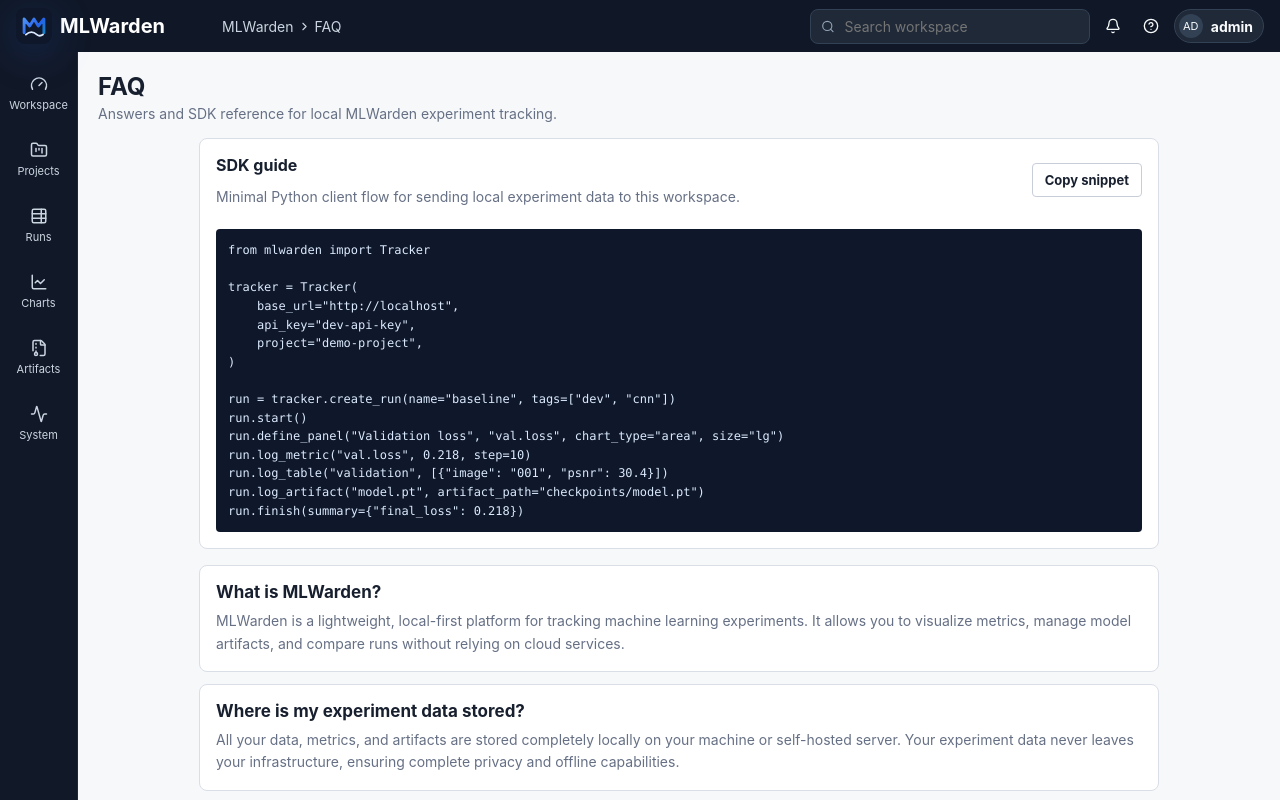
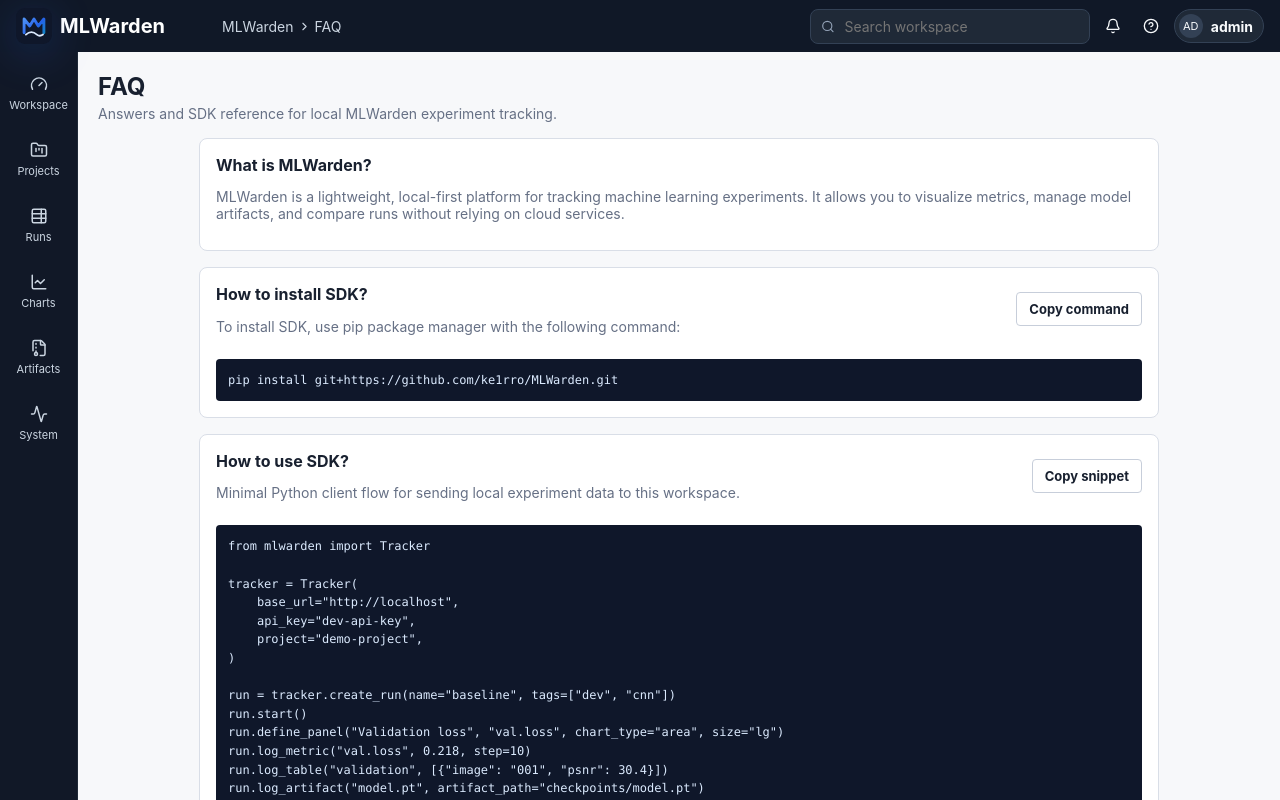
Before and after one commit to ke1rro/MLWarden, a React (Vite) app in the folder mlwarden/frontend/: page /faq in a window 1280 px wide. Shown: the top 800 px of the page. Built offline with nearby package versions, Linux system fonts and the light colour scheme.

Commit message:
feat: add to FAQ how to install SDK

```diff
--- a/mlwarden/frontend/src/routes/FaqPage.jsx
+++ b/mlwarden/frontend/src/routes/FaqPage.jsx
@@ -3,11 +3,9 @@
 import { Button } from '@/components/common/Button.jsx'
 import { AppLayout } from '@/components/layout/AppLayout.jsx'
 
+const installCommand = 'pip install git+https://github.com/ke1rro/MLWarden.git'
+
 const questions = [
-  {
-    question: 'What is MLWarden?',
-    answer: 'MLWarden is a lightweight, local-first platform for tracking machine learning experiments. It allows you to visualize metrics, manage model artifacts, and compare runs without relying on cloud services.',
-  },
   {
     question: 'Where is my experiment data stored?',
     answer: 'All your data, metrics, and artifacts are stored completely locally on your machine or self-hosted server. Your experiment data never leaves your infrastructure, ensuring complete privacy and offline capabilities.',
@@ -32,6 +30,7 @@
 
 export default function FaqPage() {
   const [copied, setCopied] = useState(false)
+  const [installCopied, setInstallCopied] = useState(false)
   const baseUrl = API_BASE_URL === '' ? window.location.origin : API_BASE_URL
   const sdkSnippet = useMemo(() => `from mlwarden import Tracker
 
@@ -55,6 +54,12 @@
     window.setTimeout(() => setCopied(false), 1600)
   }
 
+  async function handleInstallCopy() {
+    await navigator.clipboard?.writeText(installCommand)
+    setInstallCopied(true)
+    window.setTimeout(() => setInstallCopied(false), 1600)
+  }
+
   return (
     <AppLayout
       breadcrumbs={[{ label: 'MLWarden', to: '/workspace' }, { label: 'FAQ' }]}
@@ -62,16 +67,40 @@
       subtitle="Answers and SDK reference for local MLWarden experiment tracking."
     >
       <div className="faq-page">
+        {/* 1. What is MLWarden? */}
         <section className="panel faq-section">
           <header className="section-header">
             <div>
-              <h2>SDK guide</h2>
+              <h2>What is MLWarden?</h2>
+              <p>MLWarden is a lightweight, local-first platform for tracking machine learning experiments. It allows you to visualize metrics, manage model artifacts, and compare runs without relying on cloud services.</p>
+            </div>
+          </header>
+        </section>
+
+        {/* 2. How to install SDK? */}
+        <section className="panel faq-section">
+          <header className="section-header">
+            <div>
+              <h2>How to install SDK?</h2>
+              <p>To install SDK, use pip package manager with the following command:</p>
+            </div>
+            <Button onClick={handleInstallCopy} variant="secondary">{installCopied ? 'Copied' : 'Copy command'}</Button>
+          </header>
+          <pre className="faq-code">{installCommand}</pre>
+        </section>
+
+        {/* 3. How to use SDK? */}
+        <section className="panel faq-section">
+          <header className="section-header">
+            <div>
+              <h2>How to use SDK?</h2>
               <p>Minimal Python client flow for sending local experiment data to this workspace.</p>
             </div>
             <Button onClick={handleCopy} variant="secondary">{copied ? 'Copied' : 'Copy snippet'}</Button>
           </header>
           <pre className="faq-code">{sdkSnippet}</pre>
         </section>
+
         <section className="faq-list">
           {questions.map((item) => (
             <article className="panel faq-item" key={item.question}>
```
